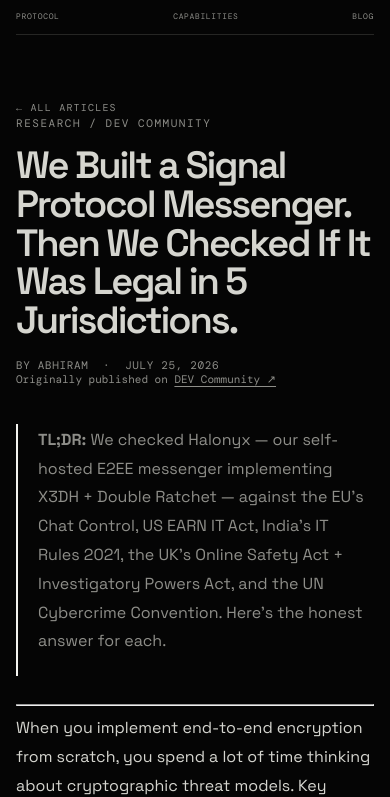
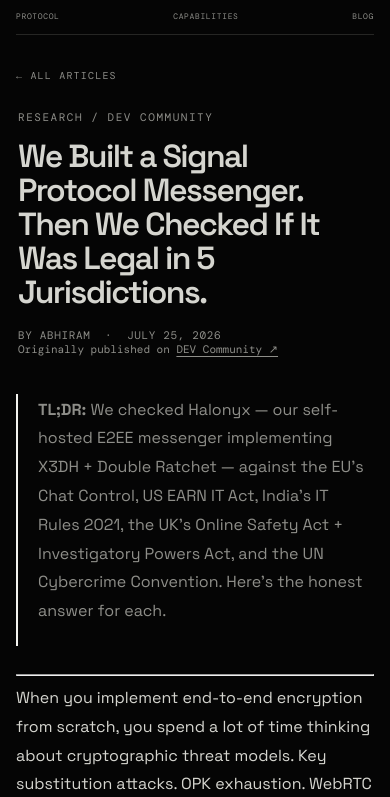
Before and after one commit to ABHIRAM-CREATOR06/Halonyx-Web, a website: page frontend/blog/legal-review.html in a window 390 px wide. Shown: the part 47-844 px from the top of the page. Drawn offline with nearby package versions, Linux system fonts and the light colour scheme.

Commit message:
fix: improve spacing across blog articles

```diff
--- a/frontend/css/blog.css
+++ b/frontend/css/blog.css
@@ -24,9 +24,10 @@
 .blog-main > .legal-back { display: inline-block; margin-top: 38px; }
 
 .article-main { max-width: 900px; padding-top: 38px; padding-bottom: 88px; }
-.article-top { margin-bottom: 38px; }
+.article-main > .legal-back { display: inline-flex; margin: 0 0 38px; }
+.article-top { position: relative; left: 50%; width: min(900px, calc(100vw - 36px)); margin-bottom: 38px; transform: translateX(-50%); }
 .article-top .blog-kicker { display: block; margin-bottom: 16px; }
-.article-top h1 { max-width: 850px; margin: 0 0 18px; font-size: clamp(38px, 6vw, 68px); line-height: 1.02; letter-spacing: -.055em; }
+.article-top h1 { max-width: 900px; margin: 0 0 18px; font-size: clamp(34px, 4.5vw, 56px); line-height: 1.06; letter-spacing: -.05em; }
 .article-meta { color: var(--muted); font: 11px var(--mono); letter-spacing: .06em; }
 .article-source { margin: 16px 0 0; color: var(--muted); font: 11px var(--mono); }
 .article-source a, .article-disclaimer a { text-decoration: underline; text-underline-offset: 3px; }
@@ -74,6 +75,9 @@
   .blog-card:nth-child(even) { padding-left: 0; }
   .blog-card-link, .blog-card:nth-child(even) .blog-card-link { min-height: 225px; padding: 24px 0; }
   .article-main { padding-top: 28px; }
+  .article-main > .legal-back { margin-bottom: 28px; }
+  .article-top { width: min(900px, calc(100vw - 36px)); }
+  .article-top h1 { font-size: clamp(32px, 8vw, 48px); }
   .article-content { font-size: 16px; }
 }
 @media (max-width: 480px) {
```
